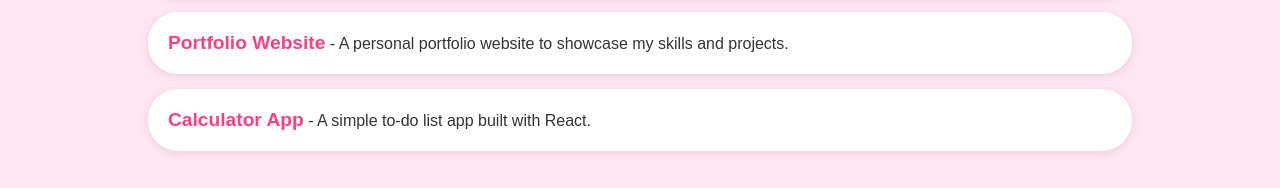
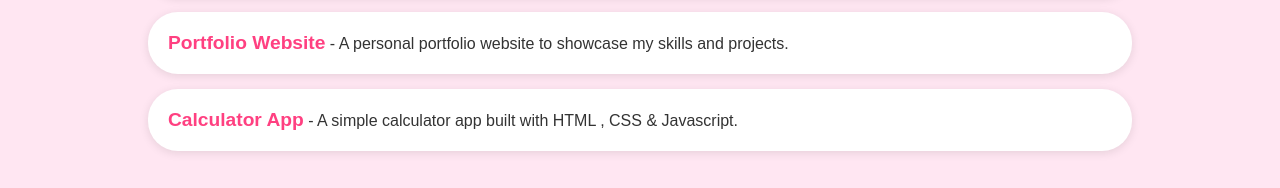
Before and after one commit to taymillyy/my-personal-portfolio, a plain HTML site: page index.html in a window 1280 px wide. Shown: the part 607-795 px from the top of the page. Drawn offline with Linux system fonts and the light colour scheme.

Commit message:
updated description in html

```diff
--- a/index.html
+++ b/index.html
@@ -37,7 +37,7 @@
         <ul>
             <li><a href="https://peaceful-syrniki-f2b4aa.netlify.app" target="_blank">Weather Forecast App</a> - A weather app built with JavaScript that fetches weather data from an API.</li>
             <li><a href="https://github.com/taymillyy/my-personal-portfolio" target="_blank">Portfolio Website</a> - A personal portfolio website to showcase my skills and projects.</li>
-            <li><a href="https://tays-calculator.netlify.app/" target="_blank">Calculator App</a> - A simple to-do list app built with React.</li>
+            <li><a href="https://tays-calculator.netlify.app/" target="_blank">Calculator App</a> - A simple calculator app built with HTML , CSS & Javascript.</li>
         </ul>
     </section>
 
```
